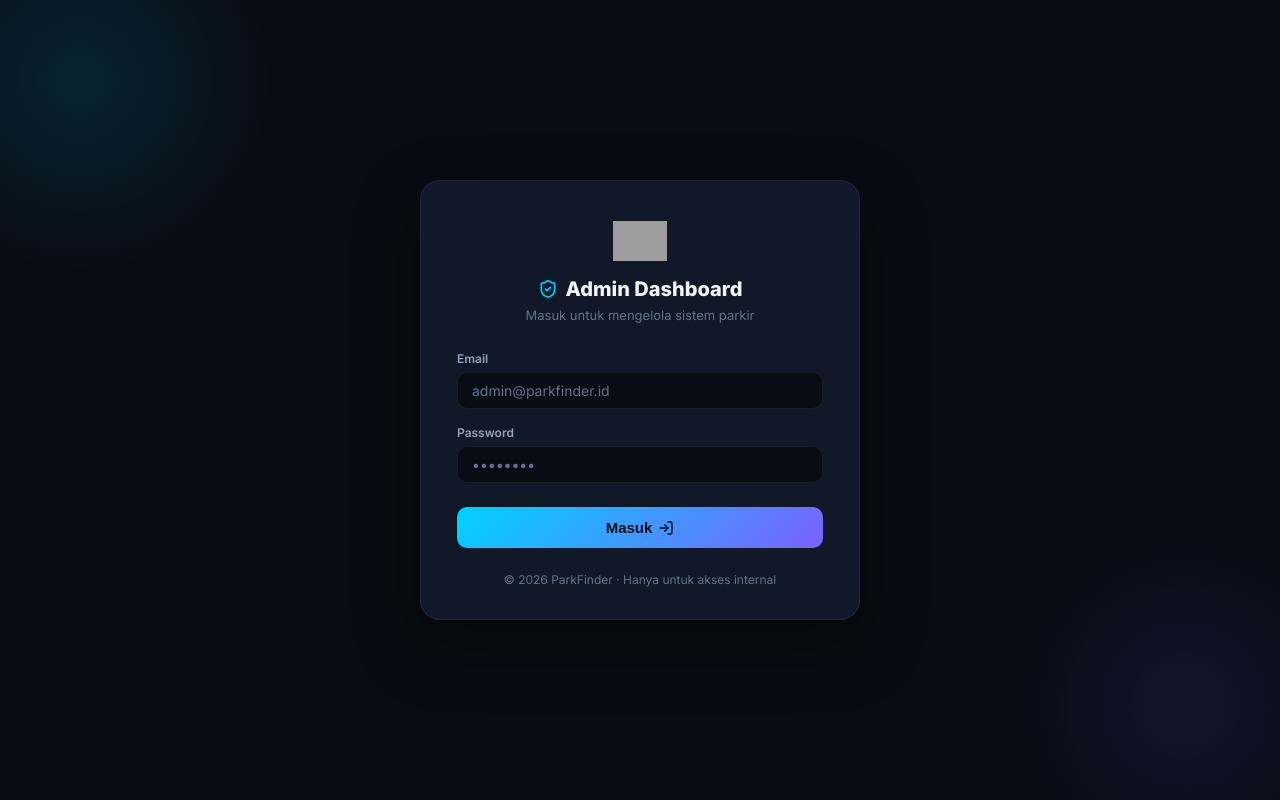
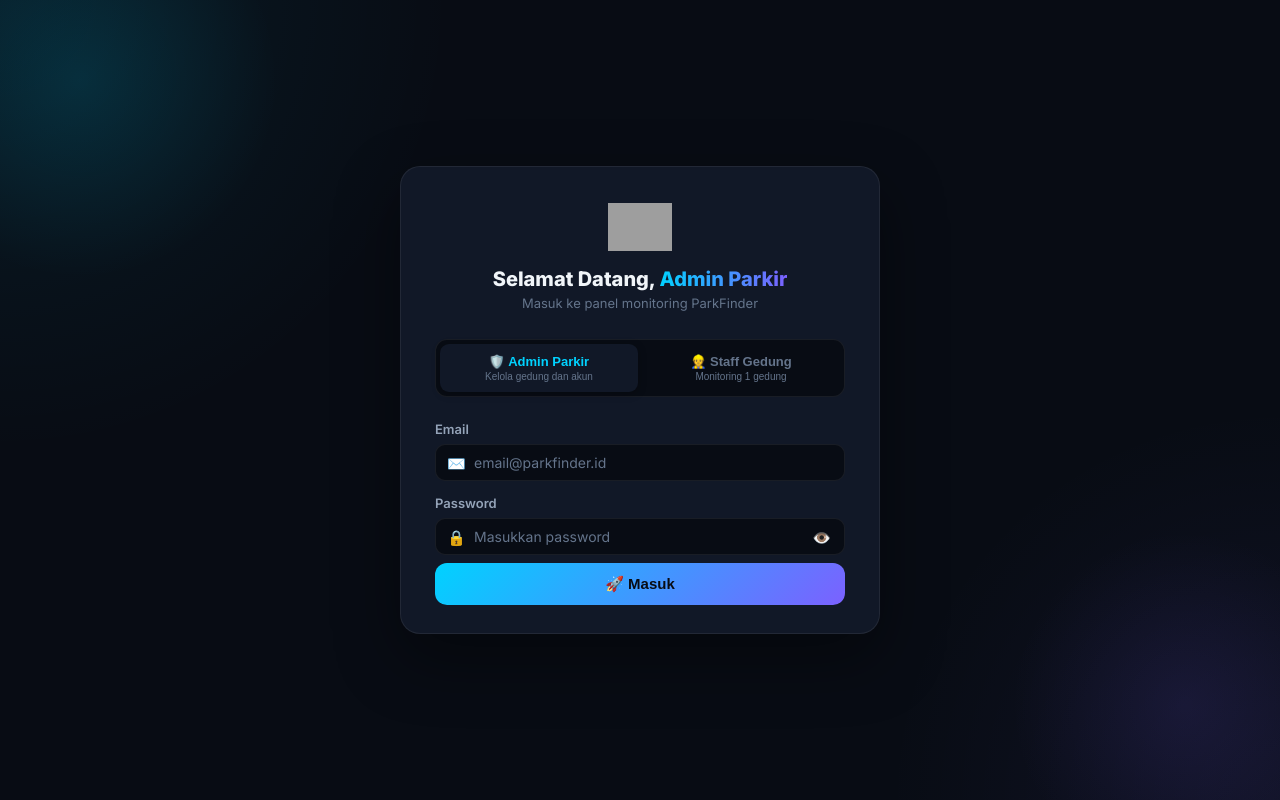
Before and after one commit to ParkFinderr/web-admin, a React (Vite) app: page /login in a window 1280 px wide. Built offline with nearby package versions, Linux system fonts and the light colour scheme; grey boxes are pictures that could not be loaded.

Commit message:
feat: Update Login and Parkings components for improved functionality and user experience

```diff
--- a/src/components/pages/LoginPage/LoginForm.jsx
+++ b/src/components/pages/LoginPage/LoginForm.jsx
@@ -1,37 +1,15 @@
 import { useState } from 'react';
-export default function LoginForm({ mode, email, setEmail, staffId, setStaffId, password, setPassword, error, loading, handleSubmit, selectedStaff, STAFF_ACCOUNTS }) {
+export default function LoginForm({ mode, email, setEmail, password, setPassword, error, loading, handleSubmit }) {
   const [showPass, setShowPass] = useState(false);
   return (
     <form onSubmit={handleSubmit}>
-      {mode === 'admin' && (
-        <div style={{ marginBottom: 14 }}>
-          <label style={{ fontSize: 13, fontWeight: 600, color: 'var(--text2)', display: 'block', marginBottom: 7 }}>Email Admin</label>
-          <div style={{ position: 'relative' }}>
-            <span style={{ position: 'absolute', left: 12, top: '50%', transform: 'translateY(-50%)', fontSize: 15 }}>✉️</span>
-            <input className="input" type="email" placeholder="admin@parkfinder.id" value={email} onChange={e => setEmail(e.target.value)} style={{ paddingLeft: 38 }} autoComplete="email" />
-          </div>
+      <div style={{ marginBottom: 14 }}>
+        <label style={{ fontSize: 13, fontWeight: 600, color: 'var(--text2)', display: 'block', marginBottom: 7 }}>Email</label>
+        <div style={{ position: 'relative' }}>
+          <span style={{ position: 'absolute', left: 12, top: '50%', transform: 'translateY(-50%)', fontSize: 15 }}>✉️</span>
+          <input className="input" type="email" placeholder="email@parkfinder.id" value={email} onChange={e => setEmail(e.target.value)} style={{ paddingLeft: 38 }} autoComplete="email" />
         </div>
-      )}
-      {mode === 'staff' && (
-        <div style={{ marginBottom: 14 }}>
-          <label style={{ fontSize: 13, fontWeight: 600, color: 'var(--text2)', display: 'block', marginBottom: 7 }}>Pilih Gedung</label>
-          <select className="input" value={staffId} onChange={e => setStaffId(e.target.value)} style={{ cursor: 'pointer' }}>
-            <option value="">-- Pilih gedung tugas Anda --</option>
-            {STAFF_ACCOUNTS.map(s => <option key={s.id} value={s.id}>🏢 {s.parkingName} — {s.name}</option>)}
-          </select>
-          {selectedStaff && (
-            <div style={{ marginTop: 10, padding: '10px 14px', background: 'var(--accent-glow)', border: '1px solid var(--border2)', borderRadius: 10, display: 'flex', alignItems: 'center', gap: 10 }}>
-              <div style={{ width: 36, height: 36, borderRadius: '50%', flexShrink: 0, background: 'linear-gradient(135deg, var(--accent), var(--accent2))', display: 'flex', alignItems: 'center', justifyContent: 'center', fontSize: 14, fontWeight: 800, color: 'var(--bg-base)' }}>
-                {selectedStaff.name[0]}
-              </div>
-              <div>
-                <div style={{ fontSize: 13, fontWeight: 700, color: 'var(--text)' }}>{selectedStaff.name}</div>
-                <div style={{ fontSize: 11, color: 'var(--text3)' }}>Staff · {selectedStaff.parkingName}</div>
-              </div>
-            </div>
-          )}
-        </div>
-      )}
+      </div>
       <div style={{ marginBottom: 8 }}>
         <label style={{ fontSize: 13, fontWeight: 600, color: 'var(--text2)', display: 'block', marginBottom: 7 }}>Password</label>
         <div style={{ position: 'relative' }}>
@@ -40,12 +18,9 @@
           <button type="button" onClick={() => setShowPass(!showPass)} style={{ position: 'absolute', right: 12, top: '50%', transform: 'translateY(-50%)', background: 'none', border: 'none', cursor: 'pointer', fontSize: 15, lineHeight: 1, padding: 2 }}>{showPass ? '🙈' : '👁️'}</button>
         </div>
       </div>
-      <div style={{ background: 'var(--bg-hover)', border: '1px solid var(--border)', borderRadius: 8, padding: '8px 12px', marginBottom: error ? 10 : 18, fontSize: 11, color: 'var(--text3)' }}>
-        {mode === 'admin' ? <>🛡️ <strong style={{ color: 'var(--text2)' }}>Admin:</strong> admin@parkfinder.id · <code style={{ color: 'var(--accent)' }}>admin123</code></> : <>👷 <strong style={{ color: 'var(--text2)' }}>Staff:</strong> pilih gedung di atas · password: <code style={{ color: 'var(--accent)' }}>staff123</code></>}
-      </div>
       {error && <div style={{ background: 'rgba(239,68,68,0.08)', border: '1px solid rgba(239,68,68,0.25)', borderRadius: 10, padding: '10px 14px', fontSize: 13, color: 'var(--red)', marginBottom: 14 }}>⚠️ {error}</div>}
       <button type="submit" className="btn btn-primary" disabled={loading} style={{ width: '100%', justifyContent: 'center', padding: '12px', fontSize: 15, borderRadius: 12 }}>
-        {loading ? <span style={{ display: 'flex', alignItems: 'center', gap: 8 }}><span style={{ width: 16, height: 16, border: '2px solid rgba(0,0,0,0.3)', borderTopColor: '#000', borderRadius: '50%', animation: 'spin .7s linear infinite', display: 'inline-block' }} />Memverifikasi...</span> : mode === 'admin' ? '🚀 Masuk sebagai Admin' : '🏢 Masuk sebagai Staff'}
+        {loading ? <span style={{ display: 'flex', alignItems: 'center', gap: 8 }}><span style={{ width: 16, height: 16, border: '2px solid rgba(0,0,0,0.3)', borderTopColor: '#000', borderRadius: '50%', animation: 'spin .7s linear infinite', display: 'inline-block' }} />Memverifikasi...</span> : '🚀 Masuk'}
       </button>
     </form>
   );
--- a/src/components/pages/LoginPage/LoginHeader.jsx
+++ b/src/components/pages/LoginPage/LoginHeader.jsx
@@ -7,7 +7,7 @@
       </div>
       <h1 style={{ fontSize: 20, fontWeight: 800, color: 'var(--text)', marginBottom: 4 }}>
         Selamat Datang, <span style={{ background: 'linear-gradient(90deg,var(--accent),var(--accent2))', WebkitBackgroundClip: 'text', WebkitTextFillColor: 'transparent', backgroundClip: 'text' }}>
-          {mode === 'admin' ? 'Admin' : 'Staff'}
+          {mode === 'admin' ? 'Admin Parkir' : 'Staff Gedung'}
         </span>
       </h1>
       <p style={{ fontSize: 13, color: 'var(--text3)' }}>Masuk ke panel monitoring ParkFinder</p>
--- a/src/components/pages/LoginPage/LoginRoleToggle.jsx
+++ b/src/components/pages/LoginPage/LoginRoleToggle.jsx
@@ -1,7 +1,7 @@
 export default function LoginRoleToggle({ mode, switchMode }) {
   return (
     <div style={{ display: 'flex', background: 'var(--bg-base)', border: '1px solid var(--border)', borderRadius: 12, padding: 4, marginBottom: 24, gap: 4 }}>
-      {[['admin', '🛡️  Admin', 'Akses penuh sistem'], ['staff', '👷  Staff Gedung', 'Monitoring 1 gedung']].map(([r, label, sub]) => (
+      {[['admin', '🛡️  Admin Parkir', 'Kelola gedung dan akun'], ['staff', '👷  Staff Gedung', 'Monitoring 1 gedung']].map(([r, label, sub]) => (
         <button key={r} type="button" onClick={() => switchMode(r)} style={{
           flex: 1, padding: '10px 8px', borderRadius: 9, border: 'none', cursor: 'pointer',
           background: mode === r ? 'var(--bg-card)' : 'transparent', boxShadow: mode === r ? '0 2px 8px rgba(0,0,0,0.25)' : 'none',
--- a/src/pages/LoginPage.jsx
+++ b/src/pages/LoginPage.jsx
@@ -1,22 +1,34 @@
 import { useState } from 'react'
-import { ShieldCheck, LogIn } from 'lucide-react'
+import LoginForm from '../components/pages/LoginPage/LoginForm'
+import LoginHeader from '../components/pages/LoginPage/LoginHeader'
+import LoginRoleToggle from '../components/pages/LoginPage/LoginRoleToggle'
 import { useApp } from '../context/AppContext'
-
-const LOGO_URL = 'https://storage.googleapis.com/parkfinderbucket/foto/logo.png'
 
 export default function LoginPage() {
   const { login } = useApp()
+  const [mode, setMode] = useState('admin')
   const [email, setEmail] = useState('')
   const [password, setPassword] = useState('')
   const [error, setError] = useState('')
   const [loading, setLoading] = useState(false)
 
-  const handleSubmit = async (e) => {
+  const switchMode = nextMode => {
+    setMode(nextMode)
+    setError('')
+    setEmail('')
+    setPassword('')
+  }
+
+  const handleSubmit = async e => {
     e.preventDefault()
-    if (!email || !password) { setError('Email dan password wajib diisi'); return }
     setError('')
+
+    if (!email || !password) {
+      setError('Email dan password wajib diisi')
+      return
+    }
+
     setLoading(true)
-
     const result = await login(email, password)
     if (!result.ok) {
       setError(result.msg)
@@ -26,83 +38,44 @@
 
   return (
     <div style={{
-      minHeight: '100vh', display: 'flex', alignItems: 'center', justifyContent: 'center',
-      background: 'var(--bg-base)', padding: 20, position: 'relative', overflow: 'hidden',
+      minHeight: '100vh',
+      display: 'flex',
+      alignItems: 'center',
+      justifyContent: 'center',
+      background: 'radial-gradient(circle at top left, rgba(0,210,255,0.08), transparent 30%), radial-gradient(circle at bottom right, rgba(123,97,255,0.08), transparent 26%), var(--bg-base)',
+      padding: 20,
+      position: 'relative',
+      overflow: 'hidden',
     }}>
-      {/* Background glows */}
       <div style={{ position: 'absolute', top: -120, left: -120, width: 400, height: 400, borderRadius: '50%', background: 'radial-gradient(circle, rgba(0,210,255,0.12) 0%, transparent 70%)', pointerEvents: 'none' }} />
       <div style={{ position: 'absolute', bottom: -80, right: -80, width: 350, height: 350, borderRadius: '50%', background: 'radial-gradient(circle, rgba(123,97,255,0.1) 0%, transparent 70%)', pointerEvents: 'none' }} />
 
       <div style={{
-        width: '100%', maxWidth: 440,
-        background: 'var(--bg-card)', border: '1px solid var(--border)', borderRadius: 20,
-        padding: '40px 36px 32px', position: 'relative', zIndex: 1,
-        boxShadow: '0 24px 64px rgba(0,0,0,0.4)', animation: 'fadeUp 0.5s ease both',
+        width: '100%',
+        maxWidth: 480,
+        background: 'var(--bg-card)',
+        border: '1px solid var(--border)',
+        borderRadius: 20,
+        padding: '36px 34px 28px',
+        position: 'relative',
+        zIndex: 1,
+        boxShadow: '0 24px 64px rgba(0,0,0,0.4)',
+        animation: 'fadeUp 0.5s ease both',
       }}>
-        {/* Logo */}
-        <div style={{ textAlign: 'center', marginBottom: 28 }}>
-          <img src={LOGO_URL} alt="ParkFinder" style={{ height: 40, marginBottom: 12 }} onError={e => e.target.style.display = 'none'} />
-          <div style={{ display: 'flex', alignItems: 'center', justifyContent: 'center', gap: 8, marginBottom: 6 }}>
-            <ShieldCheck size={20} style={{ color: 'var(--accent)' }} />
-            <span style={{ fontSize: 20, fontWeight: 800, color: 'var(--text)' }}>Admin Dashboard</span>
-          </div>
-          <p style={{ fontSize: 13, color: 'var(--text3)' }}>Masuk untuk mengelola sistem parkir</p>
-        </div>
+        <LoginHeader mode={mode} />
 
-        {/* Error */}
-        {error && (
-          <div style={{
-            marginBottom: 16, padding: '10px 14px', borderRadius: 10,
-            background: 'rgba(239,68,68,0.1)', border: '1px solid rgba(239,68,68,0.25)',
-            color: 'var(--red)', fontSize: 13, fontWeight: 500,
-          }}>
-            {error}
-          </div>
-        )}
+        <LoginRoleToggle mode={mode} switchMode={switchMode} />
 
-        {/* Form */}
-        <form onSubmit={handleSubmit}>
-          <div style={{ marginBottom: 16 }}>
-            <label style={{ display: 'block', marginBottom: 6, fontSize: 12, fontWeight: 600, color: 'var(--text2)' }}>Email</label>
-            <input
-              className="input"
-              type="email"
-              value={email}
-              onChange={e => setEmail(e.target.value)}
-              placeholder="admin@parkfinder.id"
-              autoComplete="email"
-              required
-            />
-          </div>
-
-          <div style={{ marginBottom: 24 }}>
-            <label style={{ display: 'block', marginBottom: 6, fontSize: 12, fontWeight: 600, color: 'var(--text2)' }}>Password</label>
-            <input
-              className="input"
-              type="password"
-              value={password}
-              onChange={e => setPassword(e.target.value)}
-              placeholder="••••••••"
-              autoComplete="current-password"
-              required
-            />
-          </div>
-
-          <button
-            type="submit"
-            className="btn btn-primary btn-lg"
-            disabled={loading}
-            style={{ width: '100%', justifyContent: 'center' }}
-          >
-            {loading ? (
-              <div style={{ width: 20, height: 20, border: '2px solid rgba(255,255,255,0.3)', borderTopColor: '#fff', borderRadius: '50%', animation: 'spin 0.8s linear infinite' }} />
-            ) : (
-              <>Masuk <LogIn size={16} /></>
-            )}
-          </button>
-        </form>
-
-        <p style={{ textAlign: 'center', fontSize: 12, color: 'var(--text3)', marginTop: 24 }}>© 2026 ParkFinder · Hanya untuk akses internal</p>
+        <LoginForm
+          mode={mode}
+          email={email}
+          setEmail={setEmail}
+          password={password}
+          setPassword={setPassword}
+          error={error}
+          loading={loading}
+          handleSubmit={handleSubmit}
+        />
       </div>
     </div>
   )
--- a/src/pages/ParkingsPage.jsx
+++ b/src/pages/ParkingsPage.jsx
@@ -1,5 +1,5 @@
+import { Car, ChevronRight, Pencil, Plus, RefreshCw, Trash2, X } from 'lucide-react'
 import { useEffect, useState } from 'react'
-import { Car, Plus, Trash2, Pencil, ChevronRight, MapPin, X, RefreshCw } from 'lucide-react'
 import { parkingService, slotService } from '../services/apiService'
 
 export default function ParkingsPage() {
@@ -15,15 +15,39 @@
   const [showAddSlot, setShowAddSlot] = useState(false)
 
   // Forms
-  const [areaForm, setAreaForm] = useState({ name: '', location: '', slot: '' })
-  const [slotForm, setSlotForm] = useState({ slotNumber: '', vehicleType: 'mobil' })
+  const [areaForm, setAreaForm] = useState({ name: '', address: '', totalFloors: '', contactEmail: '', isActive: true })
+  const [slotForm, setSlotForm] = useState({ floor: '', slotName: '' })
   const [saving, setSaving] = useState(false)
+
+  const generateSensorId = (area, floor, slotName) => {
+    const areaToken = String(area?.id ?? area?.name ?? 'AREA')
+      .replace(/[^a-zA-Z0-9]/g, '')
+      .slice(0, 8)
+      .toUpperCase() || 'AREA'
+    const floorToken = String(floor || '')
+      .replace(/[^a-zA-Z0-9]/g, '')
+      .toUpperCase() || 'F'
+    const slotToken = String(slotName || '')
+      .replace(/[^a-zA-Z0-9]/g, '')
+      .toUpperCase() || 'SLOT'
+    return `SENSOR-${areaToken}-${floorToken}-${slotToken}`
+  }
+
+  const generatedSensorId = generateSensorId(selectedArea, slotForm.floor, slotForm.slotName)
 
   const fetchAreas = async () => {
     setLoading(true)
     try {
       const res = await parkingService.getAll()
-      setAreas(res.data || res || [])
+      const data = res.data || res || []
+      setAreas(data.map(area => ({
+        ...area,
+        location: area.location || area.address || '',
+        address: area.address || area.location || '',
+        totalFloors: area.totalFloors ?? area.totalSlots ?? 0,
+        contactEmail: area.contactEmail || '',
+        isActive: area.isActive ?? true,
+      })))
     } catch (err) {
       console.error('Gagal fetch areas:', err)
     } finally {
@@ -54,11 +78,33 @@
   // Area CRUD
   const handleAddArea = async (e) => {
     e.preventDefault()
+    if (!areaForm.name.trim()) {
+      alert('Nama area wajib diisi.')
+      return
+    }
+    if (!areaForm.address.trim()) {
+      alert('Alamat wajib diisi.')
+      return
+    }
+    if (!areaForm.totalFloors || Number(areaForm.totalFloors) < 1) {
+      alert('Jumlah lantai wajib diisi.')
+      return
+    }
+    if (!areaForm.contactEmail.trim()) {
+      alert('Email kontak wajib diisi.')
+      return
+    }
     setSaving(true)
     try {
-      await parkingService.create(areaForm.name, areaForm.location, parseInt(areaForm.slot) || 0)
+      await parkingService.create(
+        areaForm.name.trim(),
+        areaForm.address.trim(),
+        parseInt(areaForm.totalFloors) || 0,
+        areaForm.contactEmail.trim(),
+        areaForm.isActive,
+      )
       setShowAddArea(false)
-      setAreaForm({ name: '', location: '', slot: '' })
+      setAreaForm({ name: '', address: '', totalFloors: '', contactEmail: '', isActive: true })
       fetchAreas()
     } catch (err) { alert(err.message) }
     finally { setSaving(false) }
@@ -68,12 +114,17 @@
     e.preventDefault()
     setSaving(true)
     try {
-      await parkingService.update(showEditArea.id, areaForm.name, areaForm.location)
+      await parkingService.update(showEditArea.id, areaForm.name, areaForm.address)
       setShowEditArea(null)
-      setAreaForm({ name: '', location: '', slot: '' })
+      setAreaForm({ name: '', address: '', totalFloors: '', contactEmail: '', isActive: true })
       fetchAreas()
       if (selectedArea?.id === showEditArea.id) {
-        setSelectedArea(prev => ({ ...prev, name: areaForm.name, location: areaForm.location }))
+        setSelectedArea(prev => ({
+          ...prev,
+          name: areaForm.name,
+          location: areaForm.address,
+          address: areaForm.address,
+        }))
       }
     } catch (err) { alert(err.message) }
     finally { setSaving(false) }
@@ -91,11 +142,19 @@
   // Slot CRUD
   const handleAddSlot = async (e) => {
     e.preventDefault()
+    if (!slotForm.floor) {
+      alert('Floor wajib diisi.')
+      return
+    }
+    if (!slotForm.slotName.trim()) {
+      alert('Nama slot wajib diisi.')
+      return
+    }
     setSaving(true)
     try {
-      await slotService.add(selectedArea.id, slotForm.slotNumber, slotForm.vehicleType)
+      await slotService.add(selectedArea.id, Number(slotForm.floor), slotForm.slotName.trim(), generatedSensorId)
       setShowAddSlot(false)
-      setSlotForm({ slotNumber: '', vehicleType: 'mobil' })
+      setSlotForm({ floor: '', slotName: '' })
       fetchSlots(selectedArea.id)
       fetchAreas() // refresh count
     } catch (err) { alert(err.message) }
@@ -140,7 +199,7 @@
         </div>
         <div style={{ display: 'flex', gap: 8 }}>
           <button className="btn btn-ghost" onClick={fetchAreas}><RefreshCw size={14} /> Refresh</button>
-          <button className="btn btn-primary" onClick={() => { setAreaForm({ name: '', location: '', slot: '' }); setShowAddArea(true) }}>
+          <button className="btn btn-primary" onClick={() => { setAreaForm({ name: '', address: '', totalFloors: '', contactEmail: '', isActive: true }); setShowAddArea(true) }}>
             <Plus size={14} /> Tambah Area
           </button>
         </div>
@@ -176,10 +235,10 @@
                   </div>
                   <div style={{ flex: 1, minWidth: 0 }}>
                     <div style={{ fontSize: 14, fontWeight: 600, color: 'var(--text)' }}>{area.name}</div>
-                    <div style={{ fontSize: 12, color: 'var(--text3)' }}>{area.location || '—'} · {area.totalSlots || 0} slot</div>
+                    <div style={{ fontSize: 12, color: 'var(--text3)' }}>{area.address || area.location || '—'} · {area.totalFloors || area.totalSlots || 0} lantai</div>
                   </div>
                   <div style={{ display: 'flex', gap: 4 }}>
-                    <button className="btn btn-ghost btn-sm" onClick={(e) => { e.stopPropagation(); setAreaForm({ name: area.name, location: area.location || '', slot: '' }); setShowEditArea(area) }}>
+                    <button className="btn btn-ghost btn-sm" onClick={(e) => { e.stopPropagation(); setAreaForm({ name: area.name, address: area.address || area.location || '', totalFloors: String(area.totalFloors || area.totalSlots || ''), contactEmail: area.contactEmail || '', isActive: area.isActive ?? true }); setShowEditArea(area) }}>
                       <Pencil size={12} />
                     </button>
                     <button className="btn btn-danger btn-sm" onClick={(e) => { e.stopPropagation(); handleDeleteArea(area.id) }}>
@@ -200,7 +259,7 @@
               {selectedArea ? `Slot — ${selectedArea.name}` : 'Pilih Area'}
             </span>
             {selectedArea && (
-              <button className="btn btn-primary btn-sm" onClick={() => { setSlotForm({ slotNumber: '', vehicleType: 'mobil' }); setShowAddSlot(true) }}>
+              <button className="btn btn-primary btn-sm" onClick={() => { setSlotForm({ floor: '', slotName: '' }); setShowAddSlot(true) }}>
                 <Plus size={12} /> Tambah Slot
               </button>
             )}
@@ -261,8 +320,16 @@
         <Modal title="Tambah Area Parkir" onClose={() => setShowAddArea(false)}>
           <form onSubmit={handleAddArea}>
             <FormField label="Nama Area" value={areaForm.name} onChange={v => setAreaForm(f => ({ ...f, name: v }))} placeholder="Gedung A" required />
-            <FormField label="Lokasi" value={areaForm.location} onChange={v => setAreaForm(f => ({ ...f, location: v }))} placeholder="Jl. Contoh No. 1" />
-            <FormField label="Jumlah Slot Awal" value={areaForm.slot} onChange={v => setAreaForm(f => ({ ...f, slot: v }))} placeholder="20" type="number" />
+            <FormField label="Alamat" value={areaForm.address} onChange={v => setAreaForm(f => ({ ...f, address: v }))} placeholder="Jl. Contoh No. 1" required />
+            <FormField label="Jumlah Lantai" value={areaForm.totalFloors} onChange={v => setAreaForm(f => ({ ...f, totalFloors: v }))} placeholder="3" type="number" required />
+            <FormField label="Email Kontak" value={areaForm.contactEmail} onChange={v => setAreaForm(f => ({ ...f, contactEmail: v }))} placeholder="admin.area@parkfinder.id" type="email" required />
+            <div style={{ marginBottom: 16 }}>
+              <label style={{ display: 'block', marginBottom: 6, fontSize: 12, fontWeight: 600, color: 'var(--text2)' }}>Status Aktif</label>
+              <select className="input" value={areaForm.isActive ? 'true' : 'false'} onChange={e => setAreaForm(f => ({ ...f, isActive: e.target.value === 'true' }))}>
+                <option value="true">Aktif</option>
+                <option value="false">Nonaktif</option>
+              </select>
+            </div>
             <div style={{ display: 'flex', gap: 8, justifyContent: 'flex-end', marginTop: 20 }}>
               <button type="button" className="btn btn-ghost" onClick={() => setShowAddArea(false)}>Batal</button>
               <button type="submit" className="btn btn-primary" disabled={saving}>{saving ? 'Menyimpan...' : 'Simpan'}</button>
@@ -276,7 +343,7 @@
         <Modal title="Edit Area Parkir" onClose={() => setShowEditArea(null)}>
           <form onSubmit={handleEditArea}>
             <FormField label="Nama Area" value={areaForm.name} onChange={v => setAreaForm(f => ({ ...f, name: v }))} required />
-            <FormField label="Lokasi" value={areaForm.location} onChange={v => setAreaForm(f => ({ ...f, location: v }))} />
+            <FormField label="Lokasi" value={areaForm.address} onChange={v => setAreaForm(f => ({ ...f, address: v }))} />
             <div style={{ display: 'flex', gap: 8, justifyContent: 'flex-end', marginTop: 20 }}>
               <button type="button" className="btn btn-ghost" onClick={() => setShowEditArea(null)}>Batal</button>
               <button type="submit" className="btn btn-primary" disabled={saving}>{saving ? 'Menyimpan...' : 'Simpan'}</button>
@@ -289,13 +356,14 @@
       {showAddSlot && (
         <Modal title={`Tambah Slot — ${selectedArea?.name}`} onClose={() => setShowAddSlot(false)}>
           <form onSubmit={handleAddSlot}>
-            <FormField label="Nomor Slot" value={slotForm.slotNumber} onChange={v => setSlotForm(f => ({ ...f, slotNumber: v }))} placeholder="A-01" required />
+            <FormField label="Floor" value={slotForm.floor} onChange={v => setSlotForm(f => ({ ...f, floor: v }))} placeholder="1" type="number" required />
+            <FormField label="Nama Slot" value={slotForm.slotName} onChange={v => setSlotForm(f => ({ ...f, slotName: v }))} placeholder="A-02" required />
             <div style={{ marginBottom: 16 }}>
-              <label style={{ display: 'block', marginBottom: 6, fontSize: 12, fontWeight: 600, color: 'var(--text2)' }}>Tipe Kendaraan</label>
-              <select className="input" value={slotForm.vehicleType} onChange={e => setSlotForm(f => ({ ...f, vehicleType: e.target.value }))}>
-                <option value="mobil">Mobil</option>
-                <option value="motor">Motor</option>
-              </select>
+              <label style={{ display: 'block', marginBottom: 6, fontSize: 12, fontWeight: 600, color: 'var(--text2)' }}>Sensor ID</label>
+              <input className="input" value={generatedSensorId} readOnly />
+              <div style={{ marginTop: 6, fontSize: 11, color: 'var(--text3)' }}>
+                Akan digenerate otomatis saat disimpan.
+              </div>
             </div>
             <div style={{ display: 'flex', gap: 8, justifyContent: 'flex-end', marginTop: 20 }}>
               <button type="button" className="btn btn-ghost" onClick={() => setShowAddSlot(false)}>Batal</button>
```
Also changed, not shown: src/context/AppContext.jsx (+26 -6 lines), src/services/apiService.js (+5 -5 lines).
